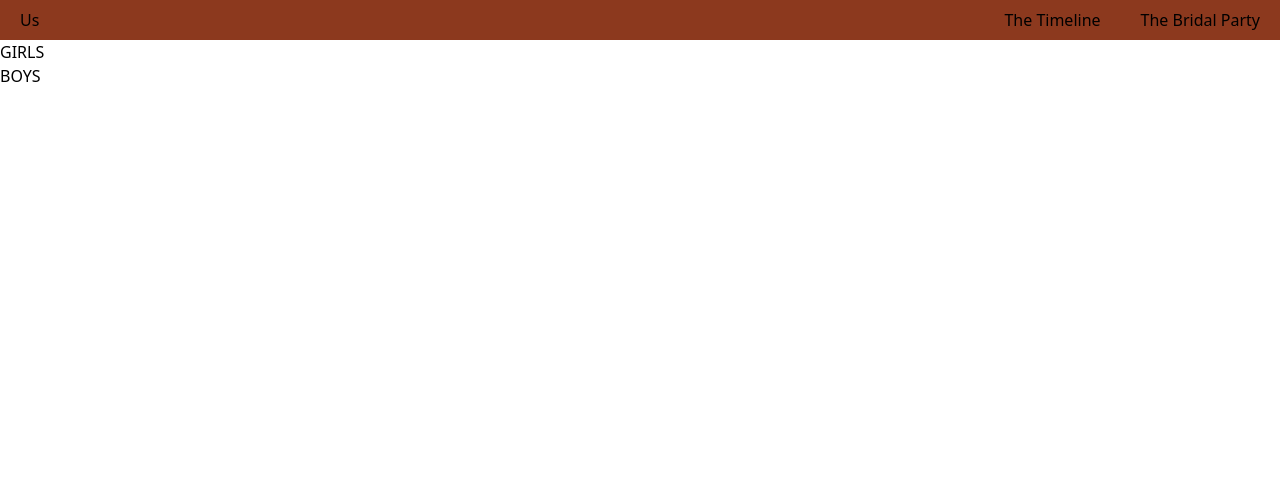
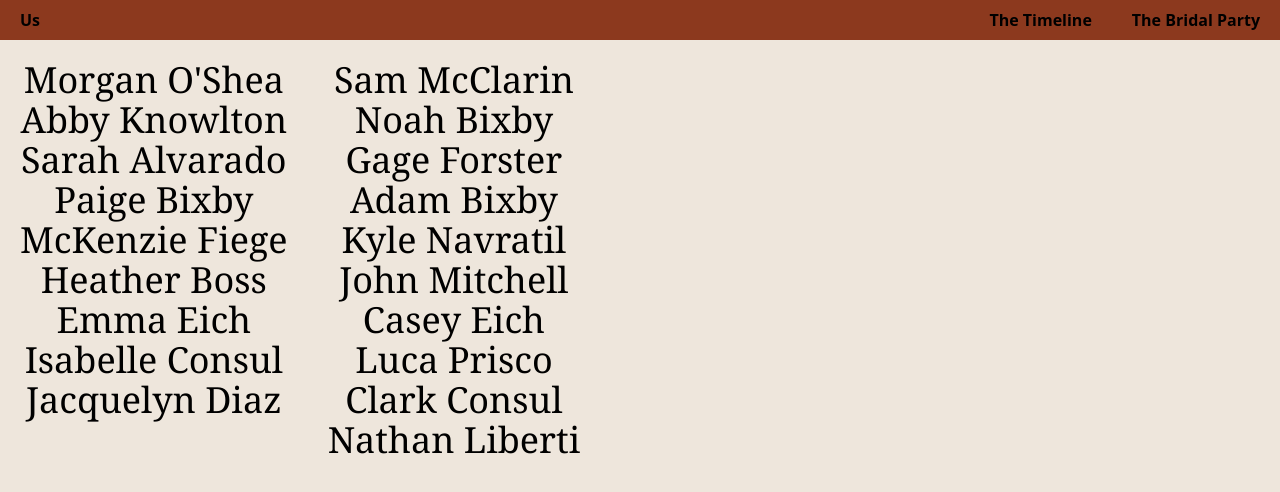
Before and after one commit to gnieb/wedding-cermony-site, a React (Create React App) app: page /bridalparty in a window 1280 px wide. Shown: the top 492 px of the page. Built offline with nearby package versions, Linux system fonts and the light colour scheme.

Commit message:
bg applied, bridal party added

```diff
--- a/src/App.js
+++ b/src/App.js
@@ -32,7 +32,7 @@ const router = createBrowserRouter([
 
 function App() {
   return (
-    <div className="">
+    <div className="bg-beigey w-screen h-full min-h-screen">
       <Nav />
       <MobileNav />
       <RouterProvider router={router} />
--- a/src/components/Nav.js
+++ b/src/components/Nav.js
@@ -3,7 +3,7 @@
 
 export const Nav = () => {
     return (
-        <div className="hidden w-screen h-10 bg-darkO md:flex items-center flex-wrap justify-between">
+        <div className="hidden font-bold w-screen h-10 bg-darkO md:flex items-center flex-wrap justify-between">
             <div >
                 <a className="m-5"  alt="" href="/about">Us</a>
 
--- a/src/pages/BridalParty.js
+++ b/src/pages/BridalParty.js
@@ -1,8 +1,30 @@
 export default function BridalParty () {
     return(
-        <div>
-            <div>GIRLS</div>
-            <div>BOYS</div>
+        <div className="sm:flex font-serif sm:m-0 mx-auto">
+            <div className="p-5 text-4xl text-center">
+                <div>Morgan O'Shea</div>
+                <div>Abby Knowlton</div>
+                <div>Sarah Alvarado</div>
+                <div>Paige Bixby</div>
+                <div>McKenzie Fiege</div>
+                <div>Heather Boss</div>
+                <div>Emma Eich</div>
+                <div>Isabelle Consul</div>
+                <div>Jacquelyn Diaz</div>
+            </div>
+            <div className="p-5 text-4xl text-center">
+                <div>Sam McClarin</div>
+                <div>Noah Bixby</div>
+                <div>Gage Forster</div>
+                <div>Adam Bixby</div>
+                <div>Kyle Navratil</div>
+                <div>John Mitchell</div>
+                <div>Casey Eich</div>
+                <div>Luca Prisco</div>
+                <div>Clark Consul</div>
+                <div>Nathan Liberti</div>
+
+            </div>
         </div>
     );
 };
--- a/src/pages/Home.js
+++ b/src/pages/Home.js
@@ -11,9 +11,9 @@ console.log(us1)
 export const Home = () => {
 
     return(
-        <div className="flex">
+        <div className="">
             <div className="absolute z-50 w-screen font-scripty text-6xl sm:text-7xl md:text-8xl lg:text-9xl">THE MCCLARINS</div>
-            <div className="absolute top-28 lg:top-40 z-10 w-screen font-scripty text-6xl sm:text-7xl md:text-8xl  lg:text-9xl">THE MCCLARINS</div>
+            <div className="absolute top-44 sm:top-28 lg:top-40 z-10 w-screen font-scripty text-6xl sm:text-7xl md:text-8xl  lg:text-9xl">THE MCCLARINS</div>
             <div className="w-1/2 absolute z-20 right-10 top-20 ">
                 <img src={us1} alt="us" />
             </div>
--- a/tailwind.config.js
+++ b/tailwind.config.js
@@ -2,16 +2,17 @@
 module.exports = {
   content: ["./src/**/*.{html,js}"],
   theme: {
-    colors : {
+
+    extend: {
+      fontFamily :  {
+        helv : 'Helvetica, Arial, sans-serif',
+        scripty : ['scripty', 'serif']
+      },
+      colors : {
       'lightO': '#CD632E',
       'darkO' : '#8C391E',
       'beigey' : '#EEE6DC'
     },
-    extend: {
-      fontFamily :  {
-        helv : 'Helvetica, Arial, sans-serif',
-        scripty : ['scripty', 'serif']
-      }
     },
   },
   plugins: [],
```
Also changed, not shown: src/logo.svg (deleted).
